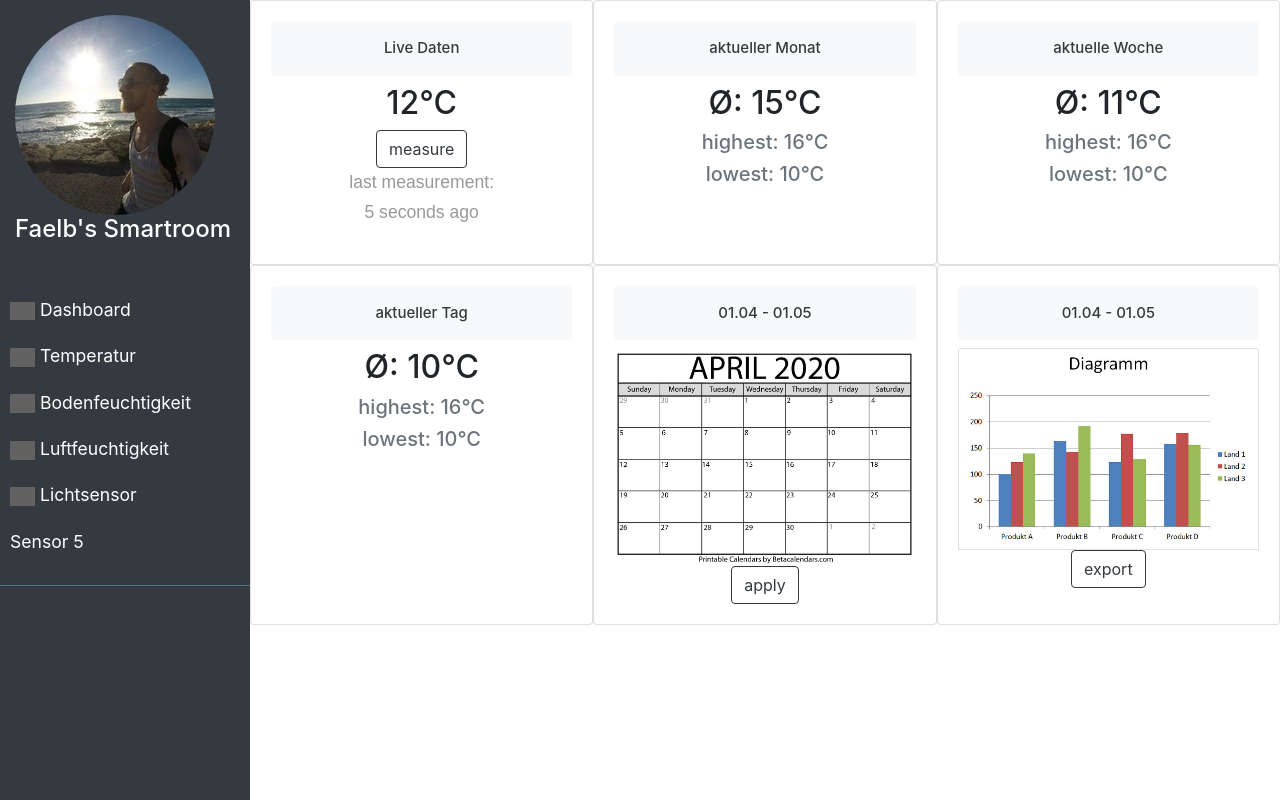
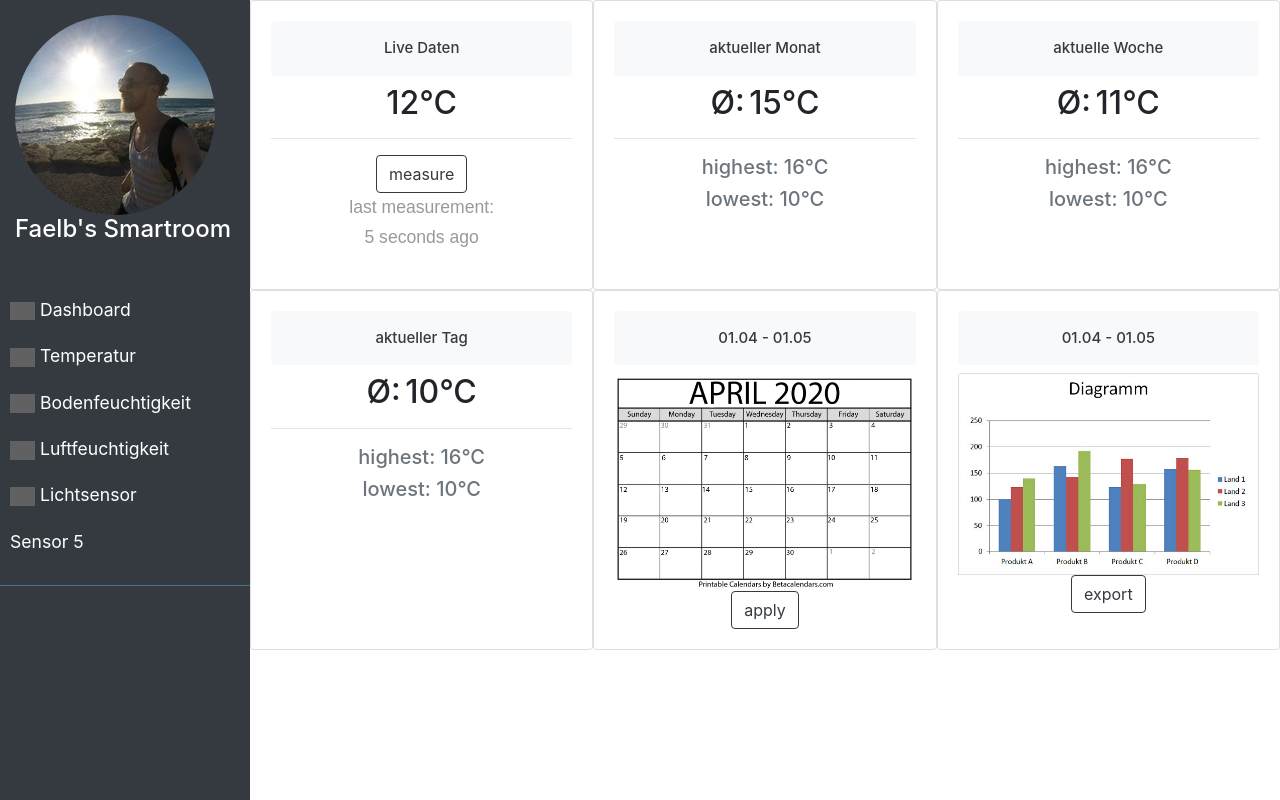
Before and after one commit to Hikikomono/SMAROO, a PHP site: page / in a window 1280 px wide. Shown: the part 56-856 px from the top of the page. Run offline with PHP 8.4, Linux system fonts and the light colour scheme; grey boxes are pictures that could not be loaded.

Commit message:
added second <h2> for "Durchschnittsymbol" in cards
so its independent of queries

```diff
--- a/index.php
+++ b/index.php
@@ -66,19 +66,26 @@
     <div class="collapse navbar-collapse" id="navbarResponsive">
         <ul class="navbar-nav ml-auto d-md-none">
             <li class="nav-item active">
-                <a class="nav-link" href="#"><img src="https://img.icons8.com/ios/50/000000/phonelink-setup.png"/ style="width:25px; filter: invert(1);"> Dashboard</a>
+                <a class="nav-link" href="#"><img src="https://img.icons8.com/ios/50/000000/phonelink-setup.png"/
+                    style="width:25px; filter: invert(1);"> Dashboard</a>
             </li>
             <li class="nav-item">
-                <a class="nav-link" href="#" onclick="getBoard('temperatur')" ><img src="https://img.icons8.com/ios/50/000000/thermometer.png"/ style="width:25px; filter: invert(1);">  Temperatur</a>
+                <a class="nav-link" href="#" onclick="getBoard('temperatur')"><img
+                            src="https://img.icons8.com/ios/50/000000/thermometer.png"/ style="width:25px; filter:
+                    invert(1);"> Temperatur</a>
             </li>
             <li class="nav-item">
-                <a class="nav-link" href="#" onclick="getBoard('humidity')"><img src="https://img.icons8.com/ios/50/000000/hygrometer.png"/ style="width:25px; filter: invert(1);">  Bodenfeuchtigkeit</a>
+                <a class="nav-link" href="#" onclick="getBoard('humidity')"><img
+                            src="https://img.icons8.com/ios/50/000000/hygrometer.png"/ style="width:25px; filter:
+                    invert(1);"> Bodenfeuchtigkeit</a>
             </li>
             <li class="nav-item">
-                <a class="nav-link" href="#"><img src="https://img.icons8.com/ios/50/000000/dry.png"/ style="width:25px; filter: invert(1);">  Luftfeuchtigkeit</a>
+                <a class="nav-link" href="#"><img src="https://img.icons8.com/ios/50/000000/dry.png"/ style="width:25px;
+                    filter: invert(1);"> Luftfeuchtigkeit</a>
             </li>
             <li class="nav-item">
-                <a class="nav-link" href="#"><img src="https://img.icons8.com/ios/50/000000/light-on.png"/ style="width:25px; filter: invert(1);">  Lichtsensor</a>
+                <a class="nav-link" href="#"><img src="https://img.icons8.com/ios/50/000000/light-on.png"/
+                    style="width:25px; filter: invert(1);"> Lichtsensor</a>
             </li>
             <li class="nav-item">
                 <a class="nav-link" href="#">Sensor 5</a>
@@ -101,21 +108,28 @@
             <ul id="test" class="list-unstyled components">
                 <!--<p>Dummy Heading</p>-->
                 <li class="active"> <!-- class active needs to be pushed to active sensor-->
-                    <a href="#"><img src="https://img.icons8.com/ios/50/000000/phonelink-setup.png"/ style="width:25px; filter: invert(1);">  Dashboard</a>
+                    <a href="#"><img src="https://img.icons8.com/ios/50/000000/phonelink-setup.png"/ style="width:25px;
+                        filter: invert(1);"> Dashboard</a>
                     <!--TODO Ajax & Jquery hier onclick changes data in cards to Dashboard settings of User-->
                 </li>
                 <li>
-                    <a href="#" onclick="getBoard('temperatur')"><img src="https://img.icons8.com/ios/50/000000/thermometer.png"/ style="width:25px; filter: invert(1);">  Temperatur</a><!--TODO die abstände durch css austauschen-->
+                    <a href="#" onclick="getBoard('temperatur')"><img
+                                src="https://img.icons8.com/ios/50/000000/thermometer.png"/ style="width:25px; filter:
+                        invert(1);"> Temperatur</a><!--TODO die abstände durch css austauschen-->
                 </li>
                 <li>
-                    <a href="#" onclick="getBoard('humidity')"><img src="https://img.icons8.com/ios/50/000000/hygrometer.png"/ style="width:25px; filter: invert(1);">  Bodenfeuchtigkeit</a>
+                    <a href="#" onclick="getBoard('humidity')"><img
+                                src="https://img.icons8.com/ios/50/000000/hygrometer.png"/ style="width:25px; filter:
+                        invert(1);"> Bodenfeuchtigkeit</a>
                 </li>
                 <li>
-                    <a href="#"><img src="https://img.icons8.com/ios/50/000000/dry.png"/ style="width:25px; filter: invert(1);">  Luftfeuchtigkeit</a> <!--TODO Ajax & Jquery hier onclick changes data in cards-->
+                    <a href="#"><img src="https://img.icons8.com/ios/50/000000/dry.png"/ style="width:25px; filter:
+                        invert(1);"> Luftfeuchtigkeit</a> <!--TODO Ajax & Jquery hier onclick changes data in cards-->
                 </li>
                 <li>
 
-                    <a href="#"><img src="https://img.icons8.com/ios/50/000000/light-on.png"/ style="width:25px; filter: invert(1);">  Lichtsensor</a> <!--TODO Ajax & Jquery hier onclick changes data in cards-->
+                    <a href="#"><img src="https://img.icons8.com/ios/50/000000/light-on.png"/ style="width:25px; filter:
+                        invert(1);"> Lichtsensor</a> <!--TODO Ajax & Jquery hier onclick changes data in cards-->
                 </li>
                 <li>
                     <a href="#">Sensor 5</a> <!--TODO Ajax & Jquery hier onclick changes data in cards-->
@@ -132,7 +146,8 @@
                 <div class="card text-center h-100">
                     <div class="card-body">
                         <h5 class="card-title text-center p-3 mb-2 bg-light text-dark rounded">Live Daten</h5>
-                        <h2 id="liveMeasureValue" class="card-text"> 12°C </h2>
+                        <h2 id="liveMeasureValue" class="card-text">12°C</h2>
+                        <hr/>
                         <button id="liveMeasure" type="button" class="btn btn-outline-dark">measure</button>
                         <p>last measurement:<br> 5 seconds ago</p> <!--br only when its to small-->
                     </div>
@@ -143,7 +158,9 @@
                     <!--added h-100 for 100% size of all cards - even if not enough text-->
                     <div class="card-body">
                         <h5 class="card-title text-center p-3 mb-2 bg-light text-dark rounded">aktueller Monat</h5>
-                        <h2 id="monthValue" class="card-text">Ø: 15°C</h2>
+                        <h2 style="display: inline">Ø:</h2>
+                        <h2 style="display: inline" id="monthValue" class="card-text">15°C</h2>
+                        <hr/>
                         <h5 class="text-muted card-text" id="monthValueMax">highest: 16°C</h5>
                         <h5 class="text-muted card-text" id="monthValueMin">lowest: 10°C</h5>
                     </div>
@@ -153,7 +170,9 @@
                 <div class="card text-center h-100">
                     <div class="card-body">
                         <h5 class="card-title text-center p-3 mb-2 bg-light text-dark rounded">aktuelle Woche</h5>
-                        <h2 id="weekValue" class="card-text">Ø: 11°C</h2>
+                        <h2 style="display: inline">Ø:</h2>
+                        <h2 style="display: inline" id="weekValue" class="card-text">11°C</h2>
+                        <hr/>
                         <h5 class="text-muted card-text" id="monthValueMax">highest: 16°C</h5>
                         <h5 class="text-muted card-text" id="monthValueMin">lowest: 10°C</h5>
                     </div>
@@ -163,7 +182,9 @@
                 <div class="card text-center h-100">
                     <div class="card-body">
                         <h5 class="card-title text-center p-3 mb-2 bg-light text-dark rounded">aktueller Tag</h5>
-                        <h2 id="dayValue" class="card-text">Ø: 10°C</h2>
+                        <h2 style="display: inline">Ø:</h2>
+                        <h2 style="display: inline" id="dayValue" class="card-text">10°C</h2>
+                        <hr/>
                         <h5 class="text-muted card-text" id="monthValueMax">highest: 16°C</h5>
                         <h5 class="text-muted card-text" id="monthValueMin">lowest: 10°C</h5>
                     </div>
```
